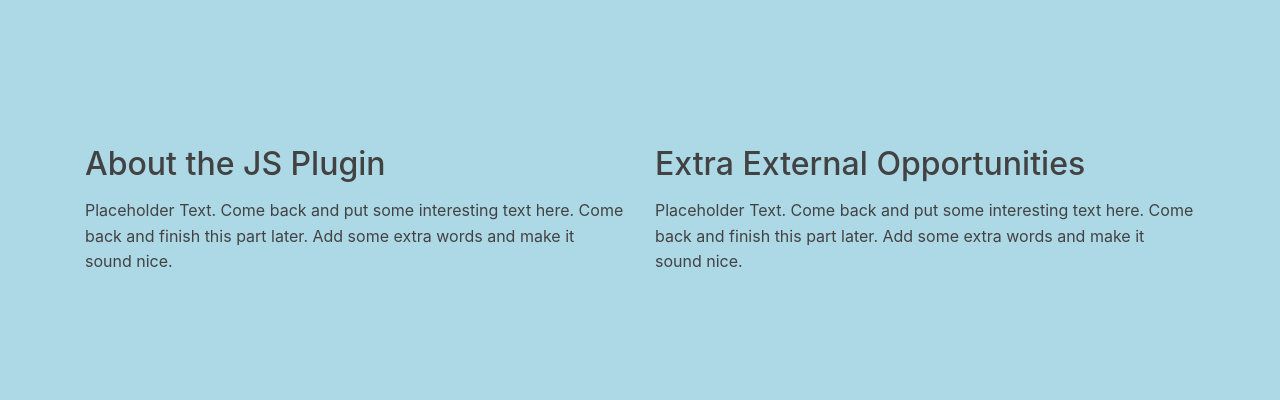
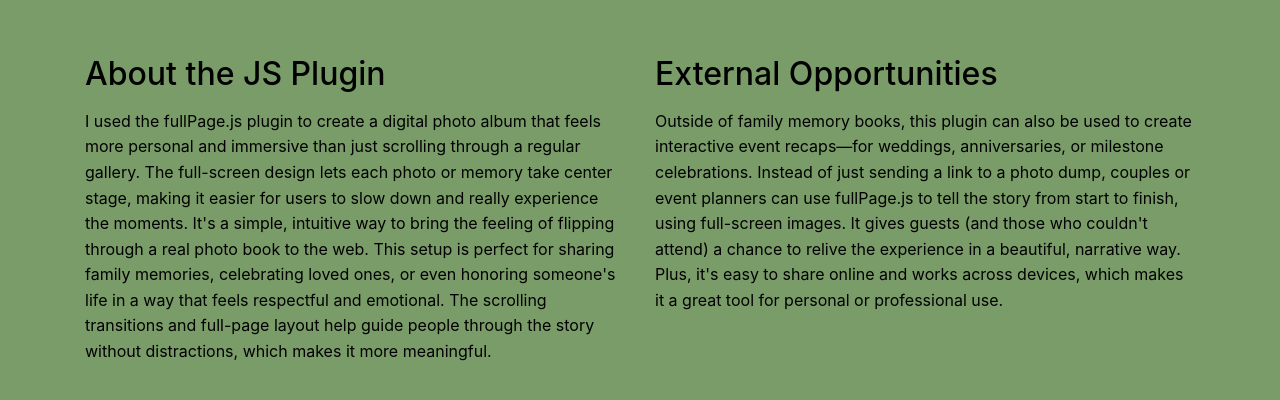
Before and after one commit to solalexeil/assigntwo25, a website: page index.html in a window 1280 px wide. Shown: the part 212-612 px from the top of the page. Drawn offline with nearby package versions, Linux system fonts and the light colour scheme.

Commit message:
adding in additional text for story.

```diff
--- a/css/style.css
+++ b/css/style.css
@@ -24,7 +24,7 @@ html, body {
   }
 
 #introduction {
-  background-color: lightblue;
+  background-color:  #7a9c69;
   color: rgb(66, 66, 66);
   padding: 30px;
   height: 60%;
@@ -32,10 +32,12 @@ html, body {
 
 #introduction h2 {
   margin-bottom: 15px;
+  color: black;
 }
 
 #introduction p {
   line-height: 1.6;
+  color: black;
 }
 
 .slider-title {
--- a/index.html
+++ b/index.html
@@ -60,16 +60,20 @@
                     <!--Section 1 -->
                     <div class="col-6">
                         <h2>About the JS Plugin</h2>
-                        <p> Placeholder Text. Come back and put some interesting text here. Come back and finish this
-                            part later.
-                            Add some extra words and make it sound nice. </p>
+                        <p> I used the fullPage.js plugin to create a digital photo album that feels more personal and immersive than just scrolling through a regular gallery.
+                            The full-screen design lets each photo or memory take center stage, making it easier for users to slow down and really experience the moments.
+                            It's a simple, intuitive way to bring the feeling of flipping through a real photo book to the web.
+                            This setup is perfect for sharing family memories, celebrating loved ones, or even honoring someone's life in a way that feels respectful and emotional.
+                            The scrolling transitions and full-page layout help guide people through the story without distractions, which makes it more meaningful.
+                        </p>
                     </div>
                     <!--Section 2 -->
                     <div class="col-6">
-                        <h2>Extra External Opportunities</h2>
-                        <p> Placeholder Text. Come back and put some interesting text here. Come back and finish this
-                            part later.
-                            Add some extra words and make it sound nice. </p>
+                        <h2>External Opportunities</h2>
+                        <p>Outside of family memory books, this plugin can also be used to create interactive event recaps—for weddings, anniversaries, or milestone celebrations.
+                        Instead of just sending a link to a photo dump, couples or event planners can use fullPage.js to tell the story from start to finish, using full-screen images.
+                        It gives guests (and those who couldn't attend) a chance to relive the experience in a beautiful, narrative way.
+                        Plus, it's easy to share online and works across devices, which makes it a great tool for personal or professional use. </p>
                     </div>
                 </div>
             </div>
@@ -85,7 +89,7 @@
                 <div class="slide"><img src="images/FAM 5.JPEG" class="img-fluid" alt="FAM 5"></div>
         </div>
 
-            <!---Custom JS -->
+        <!---Custom JS -->
     <script src="js/main.js"></script>
 </body>
 
```
